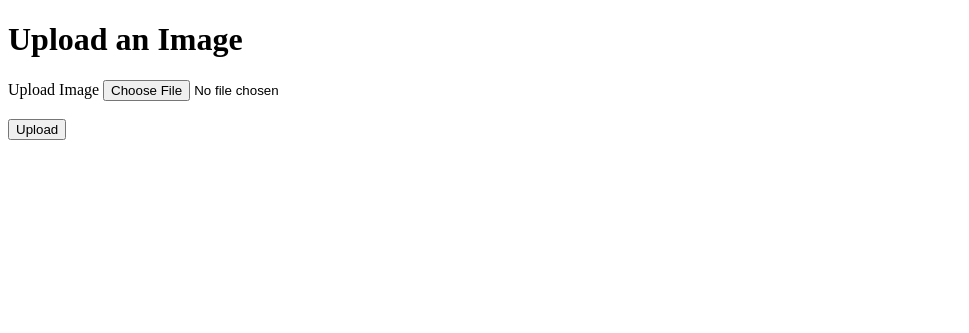
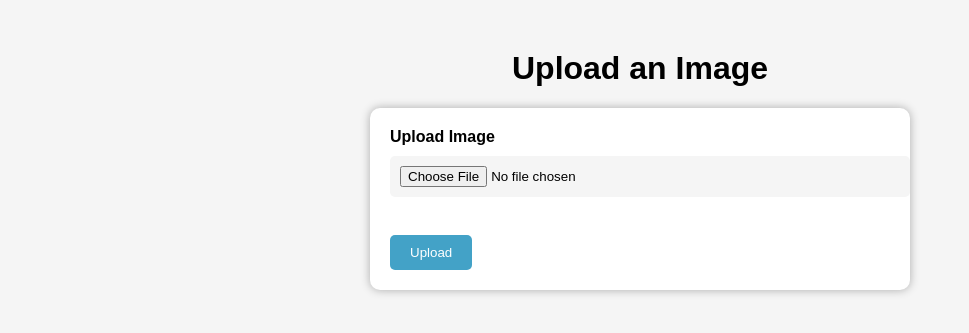
Before and after one commit to Marto113/HackTues-Team113, a Flask app: page / in a window 1280 px wide. Shown: the top 333 px of the page, without its empty margins (0-969 px from the left). Run offline with Flask 2, Linux system fonts and the light colour scheme; some libraries are stand-ins or nearby versions.

Commit message:
Image uploading

```diff
--- a/App/templates/upload.html
+++ b/App/templates/upload.html
@@ -1,8 +1,62 @@
 <!DOCTYPE html>
 <html>
+
 <head>
     <title>Upload an Image</title>
+    <style>
+        /* Body styles */
+        body {
+            font-family: Arial, sans-serif;
+            background-color: #f5f5f5;
+        }
+
+        /* Header styles */
+        h1 {
+            text-align: center;
+            margin-top: 50px;
+        }
+
+        /* Form styles */
+        form {
+            max-width: 500px;
+            margin: 0 auto;
+            background-color: #fff;
+            padding: 20px;
+            border-radius: 10px;
+            box-shadow: 0 0 10px rgba(0, 0, 0, 0.3);
+        }
+
+        label {
+            font-weight: bold;
+            display: block;
+            margin-bottom: 10px;
+        }
+
+        input[type="file"] {
+            border: none;
+            padding: 10px;
+            background-color: #f5f5f5;
+            border-radius: 5px;
+            width: 100%;
+            margin-bottom: 20px;
+        }
+
+        input[type="submit"] {
+            border: none;
+            background-color: #43a2c7;
+            color: #fff;
+            padding: 10px 20px;
+            border-radius: 5px;
+            cursor: pointer;
+            transition: all 0.3s ease;
+        }
+
+        input[type="submit"]:hover {
+            background-color: #43a2c7;
+        }
+    </style>
 </head>
+
 <body>
     <h1>Upload an Image</h1>
     <form method="POST" enctype="multipart/form-data">
@@ -11,4 +65,5 @@
         <input type="submit" value="Upload">
     </form>
 </body>
+
 </html>
```
Also changed, not shown: App/image_upload.py (+6 -1 lines).
